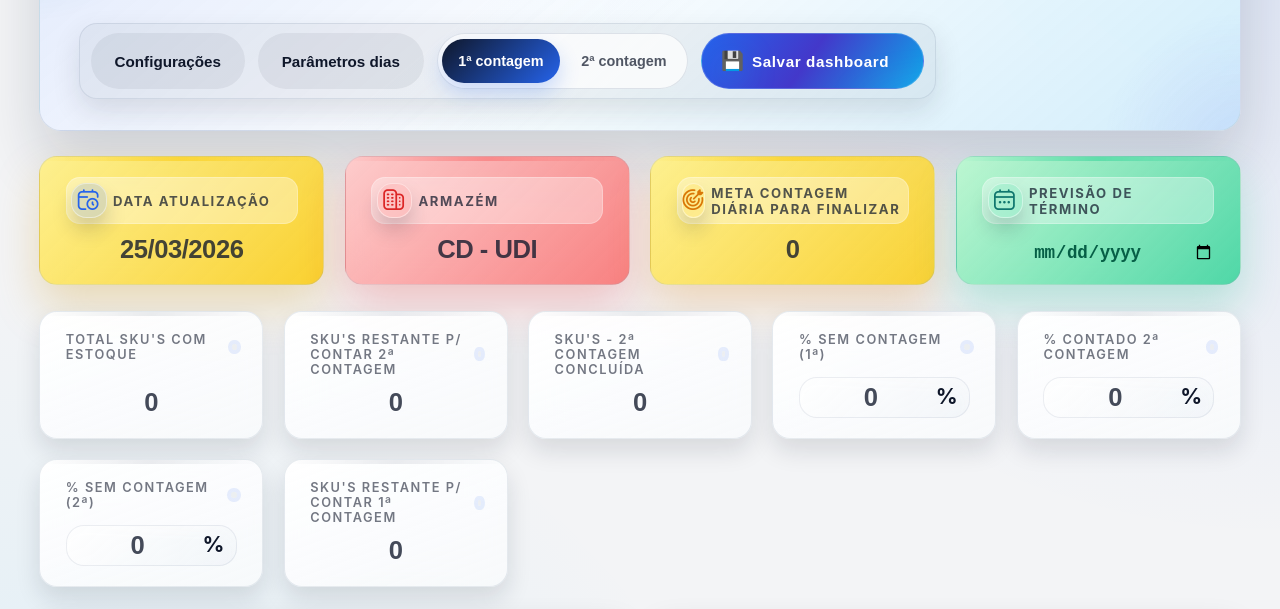
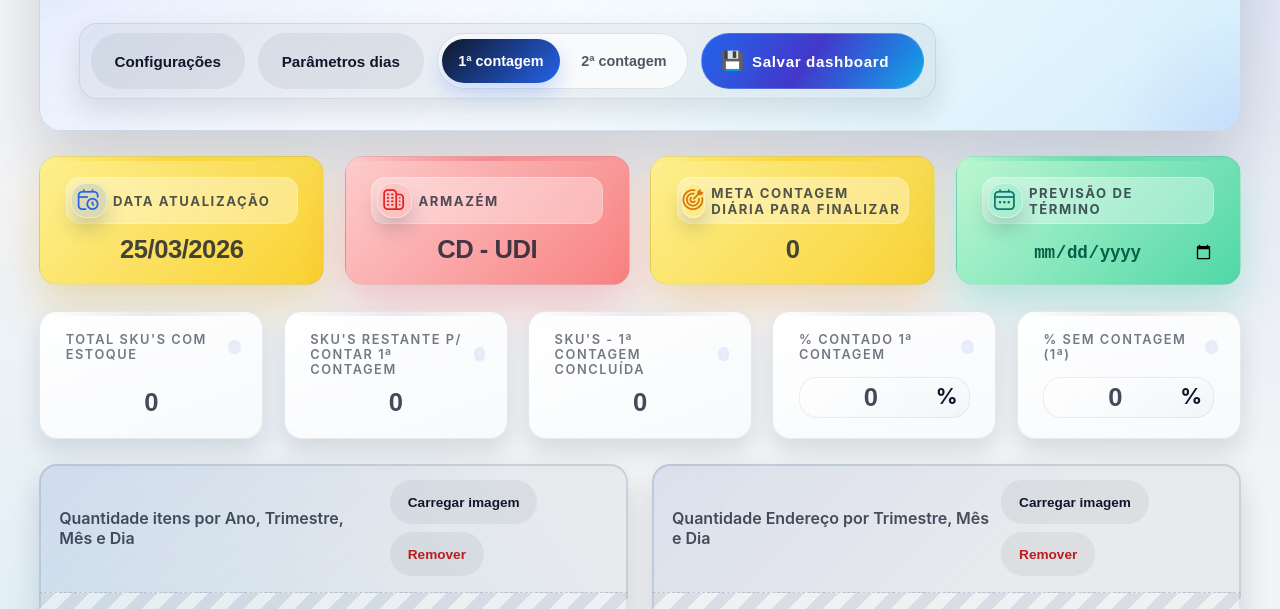
Before and after one commit to Zdx1000/Painel-de-Contagem-desktop, a plain HTML site: page index.html in a window 1280 px wide. Shown: the part 183-792 px from the top of the page. Drawn offline with nearby package versions, Linux system fonts and the light colour scheme.

Commit message:
Att implements

```diff
--- a/index.html
+++ b/index.html
@@ -111,9 +111,20 @@
                      <span class="card__suffix" aria-hidden="true">%</span>
                  </div>
             </article>
+            <article class="card" data-field="percentualContadoPrimeira">
+                <label for="percentual-contado-primeira">% contado 1ª contagem</label>
+                <div class="card__value card__value--with-suffix">
+                    <input id="percentual-contado-primeira" name="percentualContadoPrimeira" type="number" min="0" max="100" step="0.01" placeholder="0" readonly>
+                    <span class="card__suffix" aria-hidden="true">%</span>
+                </div>
+            </article>
             <article class="card" data-field="skusRestantePrimeira">
                 <label for="skus-restante-primeira">SKU's restante p/ contar 1ª contagem</label>
                  <input id="skus-restante-primeira" name="skusRestantePrimeira" type="number" min="0" step="1" placeholder="0" readonly>
+            </article>
+            <article class="card" data-field="skusPrimeiraConcluida">
+                <label for="skus-primeira-concluida">SKU's - 1ª contagem concluída</label>
+                <input id="skus-primeira-concluida" name="skusPrimeiraConcluida" type="number" min="0" step="1" placeholder="0" readonly>
             </article>
         </section>
 
--- a/scripts.js
+++ b/scripts.js
@@ -197,12 +197,33 @@ document.addEventListener("DOMContentLoaded", () => {
 		totalSkusEstoque: document.querySelector("#total-skus-estoque"),
 		skusRestanteSegunda: document.querySelector("#skus-restante-segunda"),
 		skusSegundaConcluida: document.querySelector("#skus-segunda-concluida"),
+		skusPrimeiraConcluida: document.querySelector("#skus-primeira-concluida"),
 		percentualSemContagem: document.querySelector("#percentual-sem-contagem"),
 		percentualContadoSegunda: document.querySelector("#percentual-contado-segunda"),
+		percentualContadoPrimeira: document.querySelector("#percentual-contado-primeira"),
 		percentualSemContagemSegunda: document.querySelector("#percentual-sem-contagem-segunda"),
 		skusRestantePrimeira: document.querySelector("#skus-restante-primeira"),
 		metaContagemDiaria: document.querySelector("#meta-contagem-diaria"),
 		previsaoTermino: document.querySelector("#previsao-termino"),
+	};
+	const dashboardCardElements = Array.from(
+		document.querySelectorAll("#dashboard-cards .card"),
+	);
+	const visibleDashboardFieldsByCountMode = {
+		primeira: [
+			"totalSkusEstoque",
+			"skusRestantePrimeira",
+			"skusPrimeiraConcluida",
+			"percentualContadoPrimeira",
+			"percentualSemContagem",
+		],
+		segunda: [
+			"totalSkusEstoque",
+			"skusRestanteSegunda",
+			"skusSegundaConcluida",
+			"percentualContadoSegunda",
+			"percentualSemContagemSegunda",
+		],
 	};
 
 	const parametersInputs = {
@@ -227,6 +248,26 @@ document.addEventListener("DOMContentLoaded", () => {
 			const isActive = button.dataset.countMode === mode;
 			button.classList.toggle("is-active", isActive);
 			button.setAttribute("aria-pressed", String(isActive));
+		});
+
+		updateDashboardCardVisibility();
+		updateDerivedMetrics();
+	}
+
+	function updateDashboardCardVisibility() {
+		const orderedFields = visibleDashboardFieldsByCountMode[state.countMode];
+		if (!orderedFields) {
+			return;
+		}
+
+		dashboardCardElements.forEach((card) => {
+			const field = card.dataset.field;
+			const visibleIndex = orderedFields.indexOf(field);
+			const shouldHide = visibleIndex === -1;
+
+			card.hidden = shouldHide;
+			card.setAttribute("aria-hidden", String(shouldHide));
+			card.style.order = shouldHide ? "" : String(visibleIndex);
 		});
 	}
 
@@ -575,11 +616,19 @@ document.addEventListener("DOMContentLoaded", () => {
 		const skusRestanteSegunda = primeira + novos * 2;
 		const skusRestantePrimeira = novos;
 		const skusSegundaConcluida = segunda;
-		const totalSkusEstoque = totalConfig + novos;
-		const metaDiaria = diasUteis > 0 ? Math.ceil(skusRestanteSegunda / diasUteis) : 0;
-		const percentualSemContagem = totalSkusEstoque > 0 ? (skusRestanteSegunda / totalSkusEstoque) * 100 : 0;
+		const skusPrimeiraConcluida = primeira;
+		const totalSkusEstoque = totalConfig;
+		const skusBaseMetaDiaria = state.countMode === "primeira"
+			? skusRestantePrimeira
+			: skusRestanteSegunda;
+		const metaDiaria = diasUteis > 0 ? Math.ceil(skusBaseMetaDiaria / diasUteis) : 0;
+		const percentualSemContagem = totalConfig > 0 ? (primeira / totalConfig) * 100 : 0;
 		const percentualContadoSegunda = totalSkusEstoque > 0 ? (skusSegundaConcluida / totalSkusEstoque) * 100 : 0;
-		const percentualSemContagemSegunda = totalSkusEstoque > 0 ? (skusRestantePrimeira / totalSkusEstoque) * 100 : 0;
+		const percentualContadoPrimeira = totalConfig > 0 ? (novos / totalConfig) * 100 : 0;
+		const baseSemContagemSegunda = primeira + novos * 2;
+		const percentualSemContagemSegunda = baseSemContagemSegunda > 0
+			? 100 - (segunda / baseSemContagemSegunda) * 100
+			: 0;
 
 		if (metricsInputs.skusRestanteSegunda) {
 			metricsInputs.skusRestanteSegunda.value = skusRestanteSegunda;
@@ -587,6 +636,10 @@ document.addEventListener("DOMContentLoaded", () => {
 
 		if (metricsInputs.skusSegundaConcluida) {
 			metricsInputs.skusSegundaConcluida.value = skusSegundaConcluida;
+		}
+
+		if (metricsInputs.skusPrimeiraConcluida) {
+			metricsInputs.skusPrimeiraConcluida.value = skusPrimeiraConcluida;
 		}
 
 		if (metricsInputs.skusRestantePrimeira) {
@@ -607,6 +660,10 @@ document.addEventListener("DOMContentLoaded", () => {
 
 		if (metricsInputs.percentualContadoSegunda) {
 			metricsInputs.percentualContadoSegunda.value = Number(percentualContadoSegunda.toFixed(2));
+		}
+
+		if (metricsInputs.percentualContadoPrimeira) {
+			metricsInputs.percentualContadoPrimeira.value = Number(percentualContadoPrimeira.toFixed(2));
 		}
 
 		if (metricsInputs.percentualSemContagemSegunda) {
--- a/style.css
+++ b/style.css
@@ -385,6 +385,10 @@ body {
 	transform: translateY(0);
 	transition: transform 0.28s ease, box-shadow 0.28s ease, border-color 0.28s ease;
 	min-height: 125px;
+}
+
+#dashboard-cards .card[hidden] {
+	display: none !important;
 }
 
 
```
